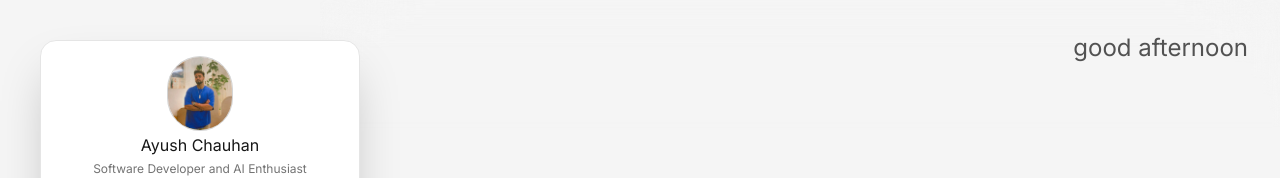
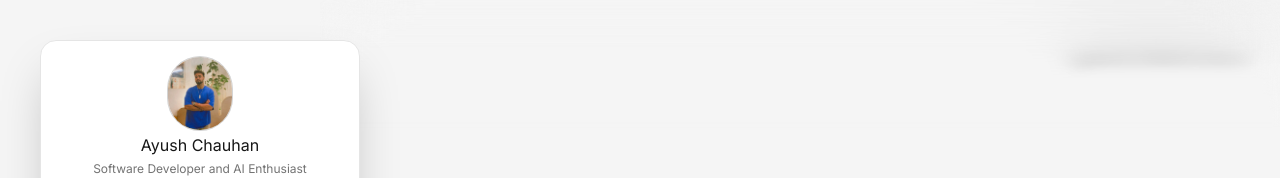
Before and after one commit to eyesee11/new_portfolio, a Next.js app: page / in a window 1280 px wide. Shown: the top 178 px of the page. Built offline with nearby package versions, Linux system fonts and the light colour scheme.

Commit message:
updated resumeee

```diff
--- a/src/app/page.tsx
+++ b/src/app/page.tsx
@@ -45,14 +45,14 @@ export default function Home() {
   };
 
   return (
-    <div className="flex min-h-screen">
+    <div className="flex min-h-screen relative z-[60]">
       <Sidebar currentSection={sections[activeSection]} />
 
       {/* Time-based greeting */}
       <TimeGreeting />
 
       {/* Section indicators */}
-      <div className="fixed right-8 top-1/2 -translate-y-1/2 z-[60] hidden lg:flex flex-col gap-3">
+      <div className="fixed right-8 top-1/2 -translate-y-1/2 z-[70] hidden lg:flex flex-col gap-3">
         {sections.map((section, index) => (
           <button
             key={section}
@@ -67,8 +67,8 @@ export default function Home() {
         ))}
       </div>
 
-      <main className="flex-1 lg:ml-80 relative">
-        <div className="max-w-4xl mx-auto px-6 sm:px-8 lg:px-10 py-12">
+      <main className="flex-1 lg:ml-80 relative z-[60]">
+        <div className="max-w-4xl mx-auto px-6 sm:px-8 lg:px-10 py-12 relative z-[60]">
           {/* Hero Section */}
           <section id="home" className="min-h-[40vh] flex items-start">
             <Hero />
@@ -139,7 +139,7 @@ export default function Home() {
         </div>
 
         {/* Gradual Blur Effects - Positioned fixed within main content area */}
-        <div className="fixed top-0 left-0 lg:left-80 right-0 h-32 pointer-events-none z-50">
+        <div className="fixed top-0 left-0 lg:left-80 right-0 h-32 pointer-events-none z-[65]">
           <GradualBlur
             target="parent"
             position="top"
@@ -151,7 +151,7 @@ export default function Home() {
             opacity={1}
           />
         </div>
-        <div className="fixed bottom-0 left-0 lg:left-80 right-0 h-32 pointer-events-none z-50">
+        <div className="fixed bottom-0 left-0 lg:left-80 right-0 h-32 pointer-events-none z-[65]">
           <GradualBlur
             target="parent"
             position="bottom"
```
Also changed, not shown: 1 other file (tests, documents, lock files or other folders).
